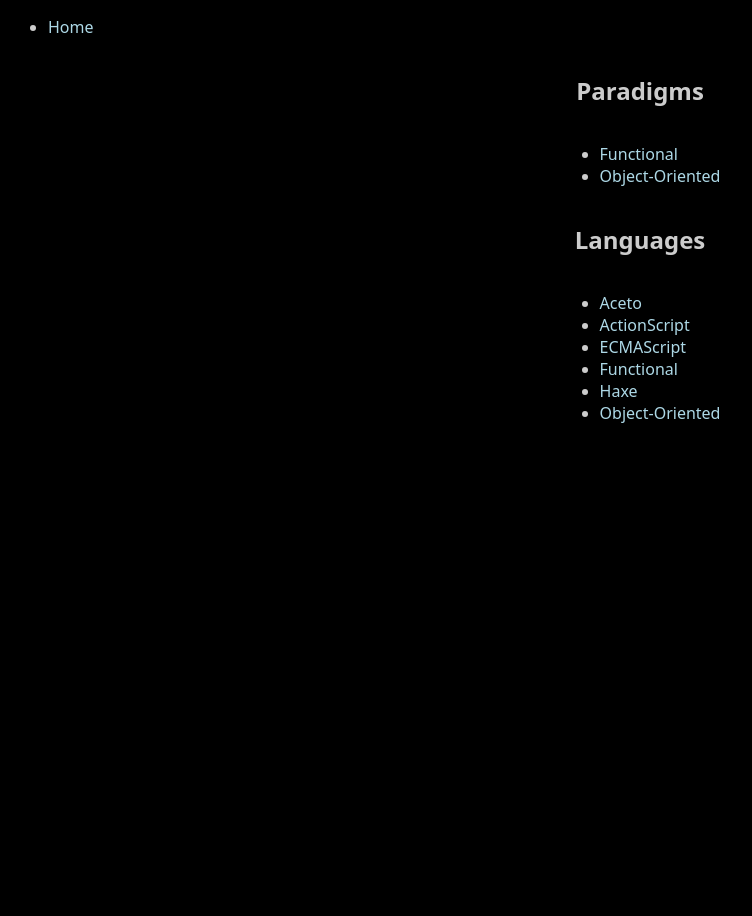
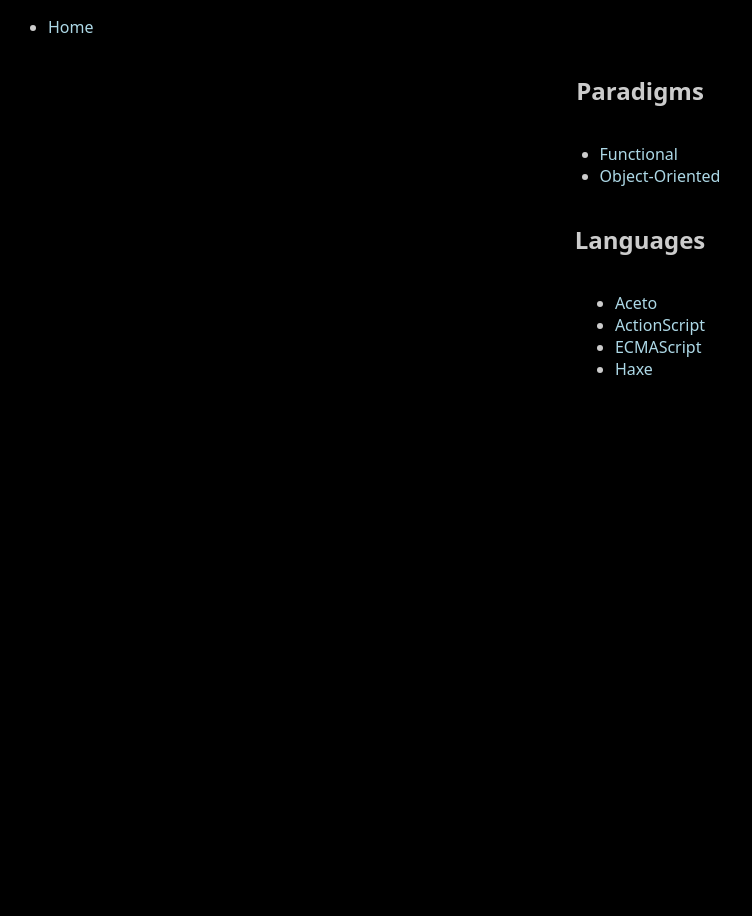
Before and after one commit to mlhaufe/pl-wiki, a Jekyll site: the page built from index.md, in a window 1280 px wide. Shown: the whole page, without its empty margins (0-752 px from the left). Built offline with Jekyll 4.4.1, drawn with Linux system fonts in a browser that asks for light colours.

Commit message:
fixed homepage listing

```diff
--- a/index.md
+++ b/index.md
@@ -15,8 +15,8 @@ title: "Programming Language Wiki"
 ## Languages
 
 <ul>
-{% assign sorted_posts = site.posts | sort:"title" %}
-{% for post in sorted_posts %}
+{% assign sorted_langs = site.categories['Language'] | sort:"title" %}
+{% for post in sorted_langs %}
     <li><a href='{{ post.url }}'>{{ post.title }}</a></li>
 {% endfor %}
 </ul>
```
